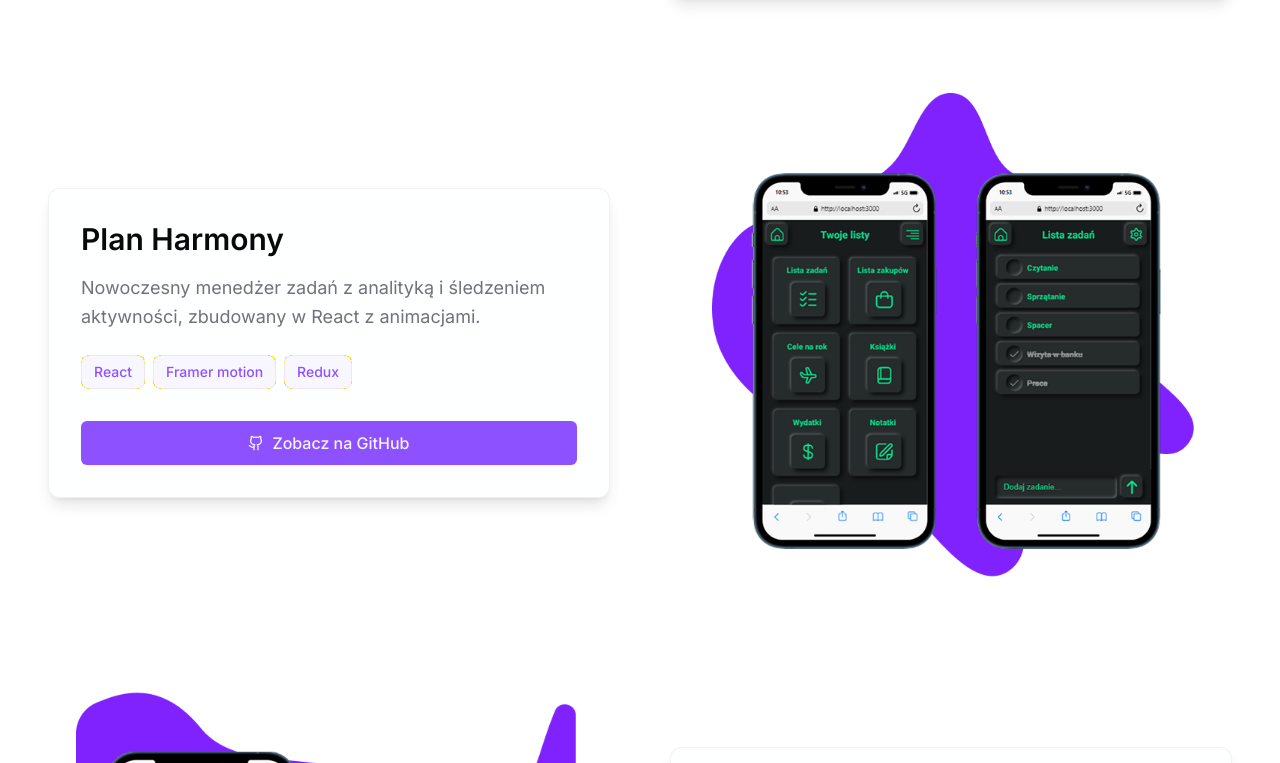
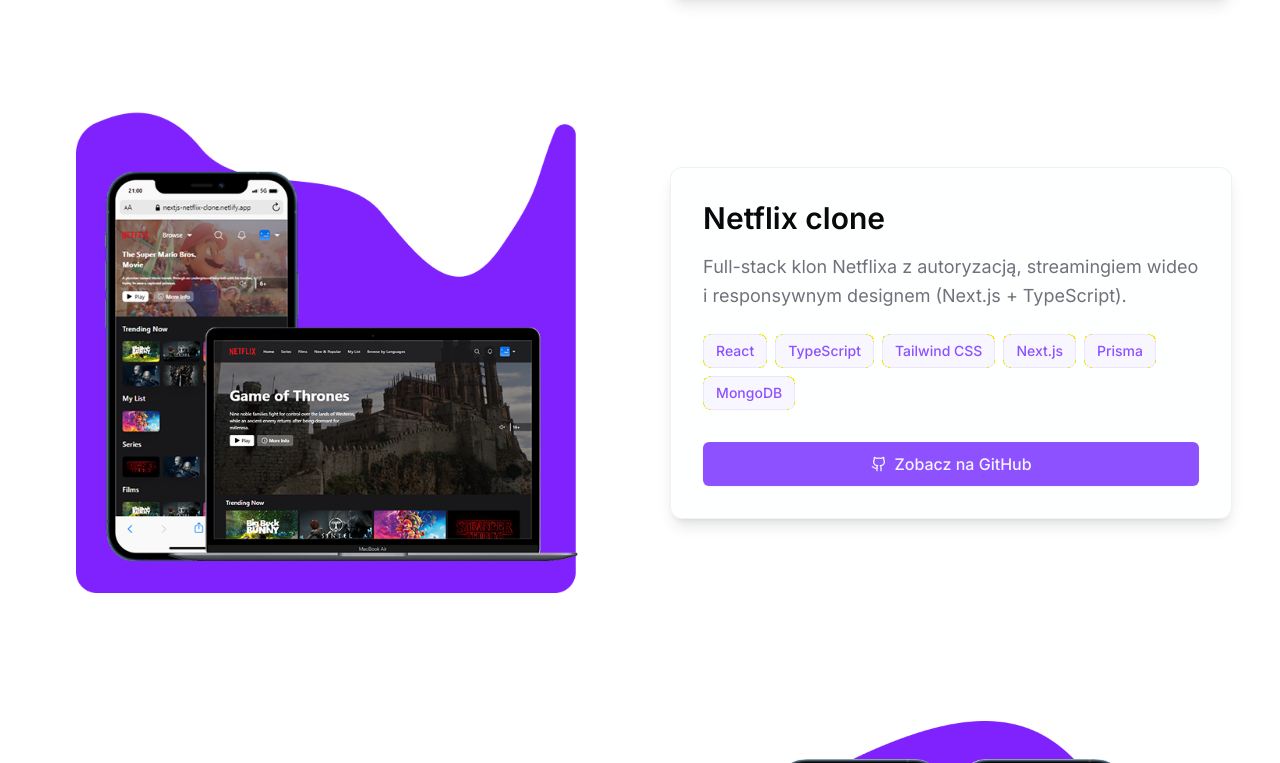
Before and after one commit to AdamKowalczuk/portfolio-2023, a Next.js app: page / in a window 1280 px wide. Shown: the part 3557-4320 px from the top of the page. Built offline with nearby package versions, Linux system fonts and the light colour scheme.

Commit message:
delete planHarmony from projects

```diff
--- a/components/sections/projects/Projects.tsx
+++ b/components/sections/projects/Projects.tsx
@@ -40,17 +40,17 @@
       "Google Drive API",
     ],
   },
-  {
-    key: "planHarmony",
-    images: [
-      {
-        src: "/assets/projects-images/project2.png",
-        alt: "Plan Harmony - główny dashboard aplikacji",
-      },
-    ],
-    technologies: ["React", "Framer motion", "Redux"],
-    reverse: true,
-  },
+  // {
+  //   key: "planHarmony",
+  //   images: [
+  //     {
+  //       src: "/assets/projects-images/project2.png",
+  //       alt: "Plan Harmony - główny dashboard aplikacji",
+  //     },
+  //   ],
+  //   technologies: ["React", "Framer motion", "Redux"],
+  //   reverse: true,
+  // },
   {
     key: "netflixClone",
     images: [
--- a/messages/en.json
+++ b/messages/en.json
@@ -78,15 +78,6 @@
           "icon": "github"
         }
       },
-      "planHarmony": {
-        "name": "Plan Harmony",
-        "description": "Modern task manager with analytics and activity tracking, built in React with smooth animations.",
-        "button": {
-          "label": "View on GitHub",
-          "url": "https://github.com/AdamKowalczuk/plan-harmony",
-          "icon": "github"
-        }
-      },
       "netflixClone": {
         "name": "Netflix clone",
         "description": "Full-stack Netflix clone with authentication, video streaming, and responsive design (Next.js + TypeScript).",
--- a/messages/pl.json
+++ b/messages/pl.json
@@ -78,15 +78,6 @@
           "icon": "github"
         }
       },
-      "planHarmony": {
-        "name": "Plan Harmony",
-        "description": "Nowoczesny menedżer zadań z analityką i śledzeniem aktywności, zbudowany w React z animacjami.",
-        "button": {
-          "label": "Zobacz na GitHub",
-          "url": "https://github.com/AdamKowalczuk/plan-harmony",
-          "icon": "github"
-        }
-      },
       "netflixClone": {
         "name": "Netflix clone",
         "description": "Full-stack klon Netflixa z autoryzacją, streamingiem wideo i responsywnym designem (Next.js + TypeScript).",
```
